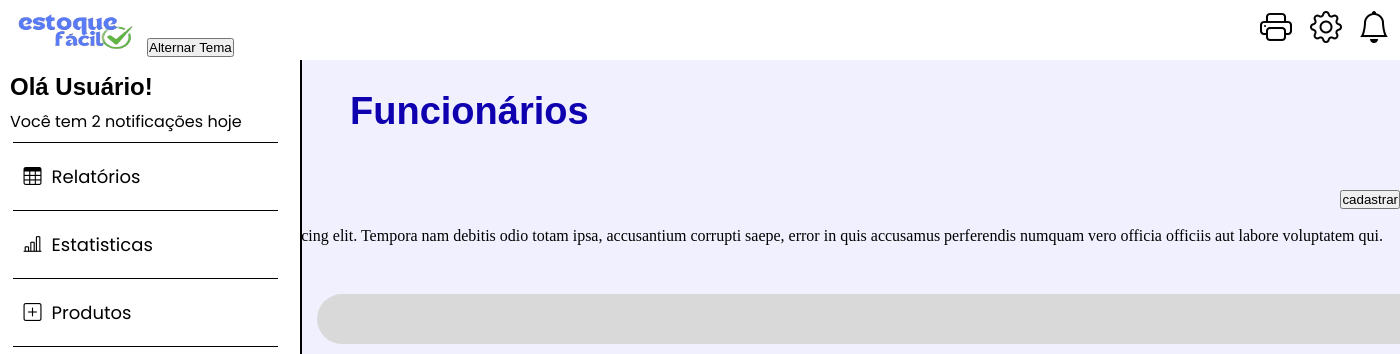
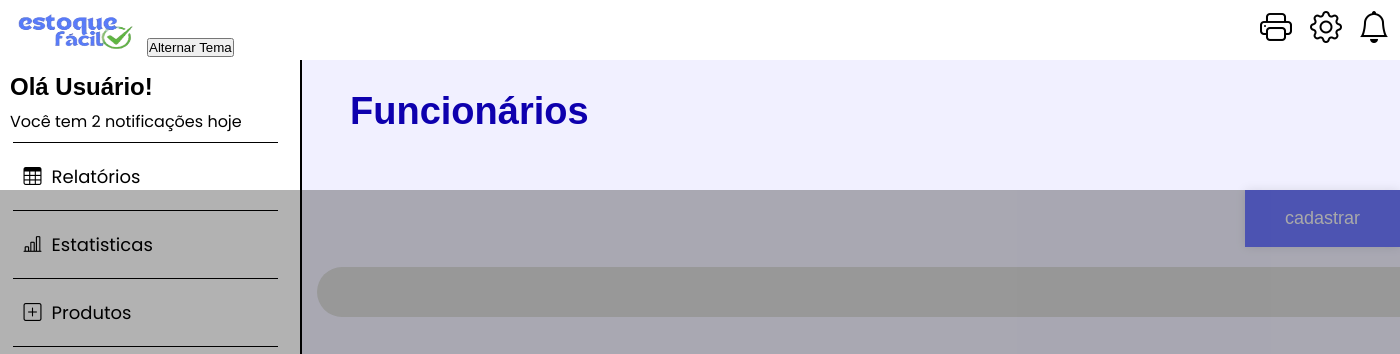
Before and after one commit to vitor742/FrontEF, a Django app: page /funcionarios/ in a window 1400 px wide; the page is wider, and only the part inside the window is pictured. Shown: the top 354 px of that part. Run offline with Django 5.2, Linux system fonts and the light colour scheme.

Commit message:
Progresso

```diff
--- a/estoque_facil/static/css/style_funcionarios2.css
+++ b/estoque_facil/static/css/style_funcionarios2.css
@@ -348,3 +348,75 @@ img {
     margin-bottom: 5px;
     margin-right: 6px;
 }
+
+.popup-container{
+    position: absolute ;
+    width: 100%;
+    height: 100%;
+    background: rgba(0, 0, 0, .3);
+    display: flex;
+    justify-content: center;
+    align-items: center;
+    pointer-events: none;
+    opacity: 1;
+    display: 200%;
+}
+
+.pop-container.active{
+    opacity:  1;
+    pointer-events: auto;
+    transition: .4s ease;
+}
+
+.popup-container .popup-box {
+    width: 500px;
+    background-color: #f2f2f2;
+    border-radius: 6px;
+    box-shadow: 0 0 10px rgba(0, 0, 0, .1);
+    padding: 30px;
+    transform: scale(0);
+
+}
+
+.popup-container.active .popup-box{
+    transform: scale(1);
+    transition: .4s ease;
+    transition-delay:  .25s;
+}
+
+.popup_box h1{
+    color: #333;
+    line-height: 1;
+}
+
+.popup-box p{
+    color: #333;
+    margin: 12px 0 20px;
+}
+
+.popup-box .close-btn{
+    width: 100%;
+    height: 45%;
+    background-color: #6e78ff;
+    border-radius: 6px;
+    border: none;
+    outline: none;
+    box-shadow: 0 0 10px rgba(0, 0, 0, .1);
+    cursor: pointer;
+    font-size: 18px;
+    color: #f2f2f2;
+    font-weight: 500;
+
+}
+
+.show-popup{
+    padding: 18px 40px;
+    background: #6e78ff;
+    border: none;
+    outline: none;
+    box-shadow: 0 0 10px  rgba(0, 0, 0, .1);
+    cursor: pointer;
+    font-size: 18px;
+    color: #f2f2f2;
+    font-weight: 500;
+}
--- a/estoque_facil/static/js/funcionarios.js
+++ b/estoque_facil/static/js/funcionarios.js
@@ -1,11 +1,11 @@
-const button1 = document.querySelector("button")
-const modal = document.querySelector("dialog")
-const buttonClose = document.querySelector("dialogbutton")
+const showPopup = document.querySelector(".show-popup");
+const popupContainer = document.querySelector(".popup-container");
+const closeBtn =  document.querySelector(".close-btn");
 
-button.onclick = function(){
-    modal.show()
+showPopup.onclick = () => {
+    popupContainer.classList.add('active');
 }
 
-buttonClose.onclick = function(){
-    modal.close()
+closeBtn.onclick = () => {
+    popupContainer.classList.remove('active');
 }
--- a/estoque_facil/templates/funcionarios/funcionarios.html
+++ b/estoque_facil/templates/funcionarios/funcionarios.html
@@ -2,6 +2,7 @@
 
 <!DOCTYPE html>
 <html lang="pt-br">
+
 <head>
     <meta charset="UTF-8">
     <meta name="viewport" content="width=device-width, initial-scale=1.0">
@@ -10,7 +11,9 @@
     <link rel="stylesheet" href="https://cdn.jsdelivr.net/npm/bootstrap-icons@1.11.3/font/bootstrap-icons.min.css">
     <script src="{% static 'js/tema.js' %}" defer></script>
     <script src="{% static 'js/funcionarios.js' %}" defer></script>
+
 </head>
+
 <body>
     <div id="damageControl">
         <header>
@@ -21,6 +24,7 @@
             <a href="#"> <span class="icon"><i class="bi bi-gear"></i></span></a>
 
             <a href="#"><span class="icon"><i class="bi bi-printer"></i></span></a>
+
 
             <button id="toggleTheme" class="toggle-theme-btn">
                 Alternar Tema
@@ -135,16 +139,54 @@
     <div class="FuncionariosT">
         <b>Funcionários</b>
     </div>
-    <button style="float: right;">cadastrar</button>
+
+    <button class="show-popup" style="float: right;">cadastrar</button>
     <div class="popup-container">
         <div class="popup-box">
-        <h1>hello word</h1>
-        <p> Lorem ipsum dolor sit amet consectetur adipisicing elit.
-            Tempora nam debitis odio totam ipsa, accusantium corrupti saepe, error in quis
-             accusamus perferendis numquam vero officia officiis aut labore voluptatem qui.</p>
-             <button class="close-btn">ok</button>
+            <form action="">
+                <fieldset>
+                    <legend><b>Formulário de Clientes</b></legend>
+                    <br>
+                    <div class="inputBox">
+                        <input type="text" name="nome" id="nome" class="inputUser" required>
+                        <label for="nome">Nome completo</label>
                     </div>
+                    <div class="inputBox">
+                        <input type="email" name="email" id="email" class="inputUser" required>
+                        <label for="nome">Email</label>
                     </div>
+                    <div class="inputBox">
+                        <input type="tel" name="telefone" id="telefone" class="inputUser" required>
+                        <label for="nome">Telefone</label>
+                    </div>
+                    <label for="data_nascimento"><b>Data de Nascimento:</b></label>
+                    <input type="date" name="data_nascimento" id="data_nascimento" class="inputUser" required>
+                    <div class="inputBox">
+                        <input type="text" name="cidade" id="cidade" class="inputUser" required>
+                        <label for="cidade">Cidade</label>
+                    </div>
+
+                    <div class="inputBox">
+                        <input type="text" name="estado" id="estado" class="inputUser" required>
+                        <label for="estado">Estado</label>
+                    </div>
+
+                    <div class="inputBox">
+                        <input type="text" name="endereco" id="endereco" class="inputUser" required>
+                        <label for="endereco">Endereço</label>
+                    </div>
+                    <input type="submit" name="submit" id="submit">
+                    </fieldset>
+                    </form>
+        </div>
+
+
+
+
+
+
+    </div>
+
 
     <div id="searchContainer">
         <i class="bi bi-search"></i>
@@ -160,7 +202,8 @@
         <div class="funcionarioSpecific">
             <div class="funcionarioImgContainerBackground">
                 <div class="funcionarioImgContainer">
-                        <img src="https://cdn.pixabay.com/photo/2015/10/05/22/37/blank-profile-picture-973460_1280.png" alt="funcionarioImg">
+                    <img src="https://cdn.pixabay.com/photo/2015/10/05/22/37/blank-profile-picture-973460_1280.png"
+                        alt="funcionarioImg">
                 </div>
             </div>
             <p>Nome</p>
@@ -170,7 +213,8 @@
         <div class="funcionarioSpecific">
             <div class="funcionarioImgContainerBackground">
                 <div class="funcionarioImgContainer">
-                        <img src="https://cdn.pixabay.com/photo/2015/10/05/22/37/blank-profile-picture-973460_1280.png" alt="funcionarioImg">
+                    <img src="https://cdn.pixabay.com/photo/2015/10/05/22/37/blank-profile-picture-973460_1280.png"
+                        alt="funcionarioImg">
                 </div>
             </div>
             <p>Nome</p>
@@ -180,4 +224,5 @@
     </div>
     </div>
 </body>
+
 </html>
```
Lines whose indentation alone changed are shown as unchanged.
